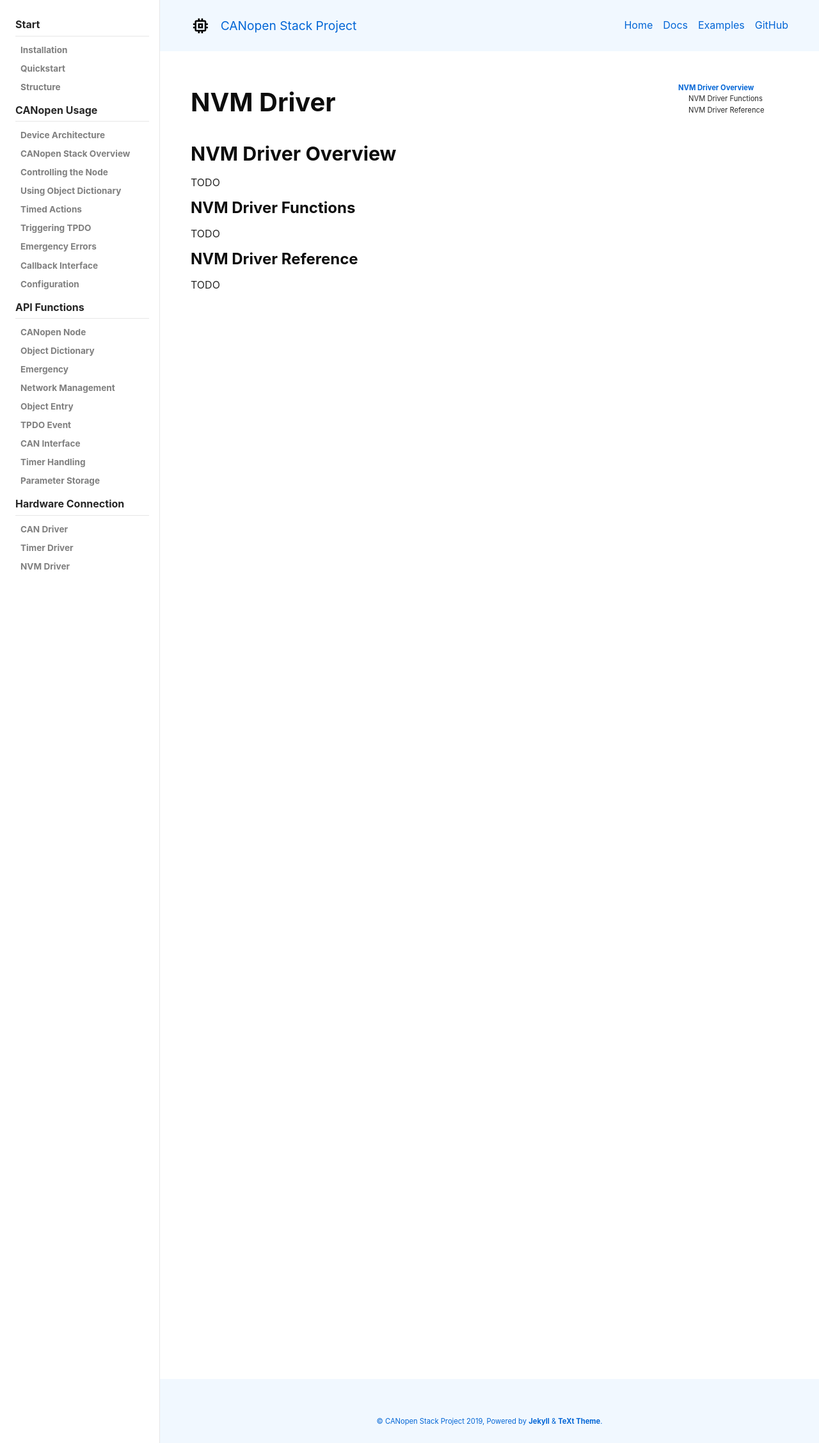
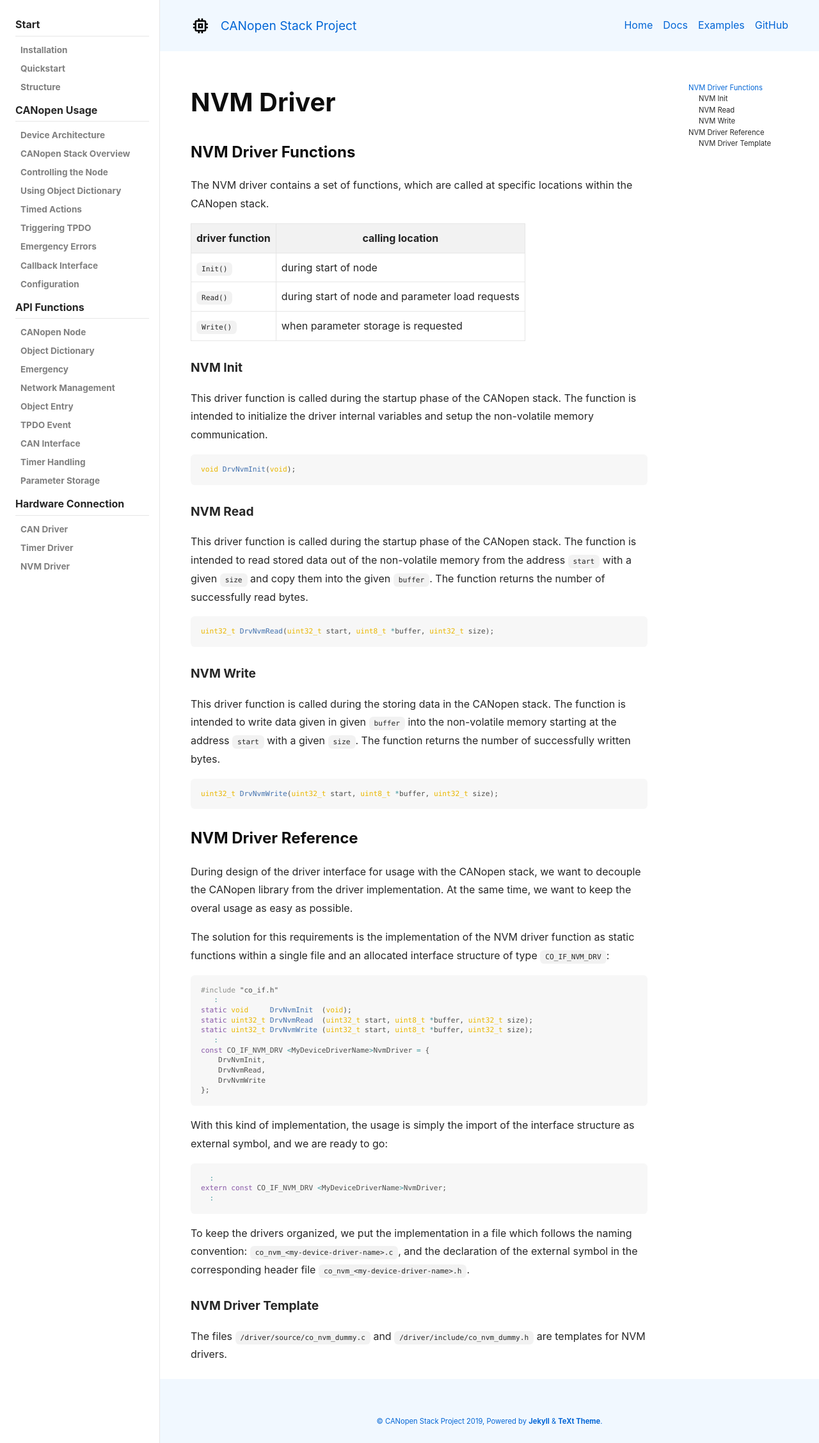
Before and after one commit to embedded-office/canopen-stack, a Jekyll site: the page built from docs/docs/hardware/nvm/index.md, in a window 1280 px wide. Shown: the whole page at 64% size. Built offline with Jekyll 4.4.1, drawn with Linux system fonts in a browser that asks for light colours; nearby versions of some CDN libraries.

Commit message:
describe NVM driver and fix minor issues

````diff
--- a/docs/docs/hardware/nvm/index.md
+++ b/docs/docs/hardware/nvm/index.md
@@ -7,14 +7,72 @@ aside:
   toc: true
 ---
 
-## NVM Driver Overview
-
-TODO
 
 ### NVM Driver Functions
 
-TODO
+The NVM driver contains a set of functions, which are called at specific locations within the CANopen stack.
+
+| driver function | calling location                                 |
+| --------------- | ------------------------------------------------ |
+| `Init()`        | during start of node                             |
+| `Read()`        | during start of node and parameter load requests |
+| `Write()`       | when parameter storage is requested              |
+
+#### NVM Init
+
+This driver function is called during the startup phase of the CANopen stack. The function is intended to initialize the driver internal variables and setup the non-volatile memory communication.
+
+```c
+void DrvNvmInit(void);
+```
+
+#### NVM Read
+
+This driver function is called during the startup phase of the CANopen stack. The function is intended to read stored data out of the non-volatile memory from the address `start` with a given `size` and copy them into the given `buffer`. The function returns the number of successfully read bytes.
+
+```c
+uint32_t DrvNvmRead(uint32_t start, uint8_t *buffer, uint32_t size);
+```
+
+#### NVM Write
+
+This driver function is called during the storing data in the CANopen stack. The function is intended to write data given in given `buffer` into the non-volatile memory starting at the address `start` with a given `size`. The function returns the number of successfully written bytes.
+
+```c
+uint32_t DrvNvmWrite(uint32_t start, uint8_t *buffer, uint32_t size);
+```
 
 ### NVM Driver Reference
 
-TODO
+During design of the driver interface for usage with the CANopen stack, we want to decouple the CANopen library from the driver implementation. At the same time, we want to keep the overal usage as easy as possible.
+
+The solution for this requirements is the implementation of the NVM driver function as static functions within a single file and an allocated interface structure of type `CO_IF_NVM_DRV`:
+
+```c
+#include "co_if.h"
+   :
+static void     DrvNvmInit  (void);
+static uint32_t DrvNvmRead  (uint32_t start, uint8_t *buffer, uint32_t size);
+static uint32_t DrvNvmWrite (uint32_t start, uint8_t *buffer, uint32_t size);
+   :
+const CO_IF_NVM_DRV <MyDeviceDriverName>NvmDriver = {
+    DrvNvmInit,
+    DrvNvmRead,
+    DrvNvmWrite
+};
+```
+
+With this kind of implementation, the usage is simply the import of the interface structure as external symbol, and we are ready to go:
+
+```c
+  :
+extern const CO_IF_NVM_DRV <MyDeviceDriverName>NvmDriver;
+  :
+```
+
+To keep the drivers organized, we put the implementation in a file which follows the naming convention: `co_nvm_<my-device-driver-name>.c`, and the declaration of the external symbol in the corresponding header file `co_nvm_<my-device-driver-name>.h`.
+
+
+#### NVM Driver Template
+
+The files `/driver/source/co_nvm_dummy.c` and `/driver/include/co_nvm_dummy.h` are templates for NVM drivers.
````
Also changed, not shown: other parts of docs/docs/hardware/nvm/index.md (+1 -1 lines), 3 other files.
